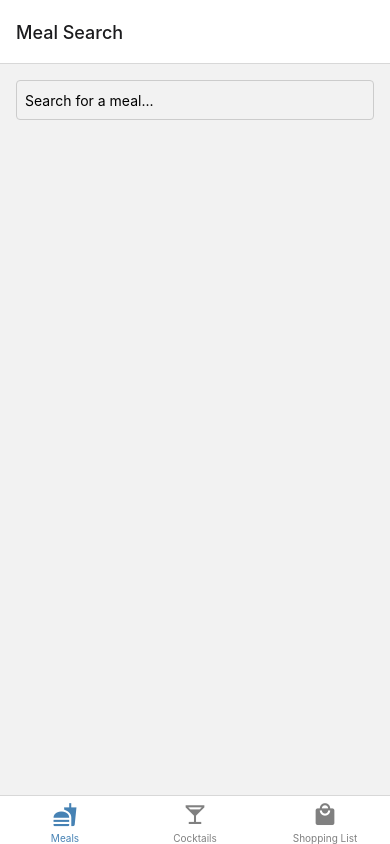
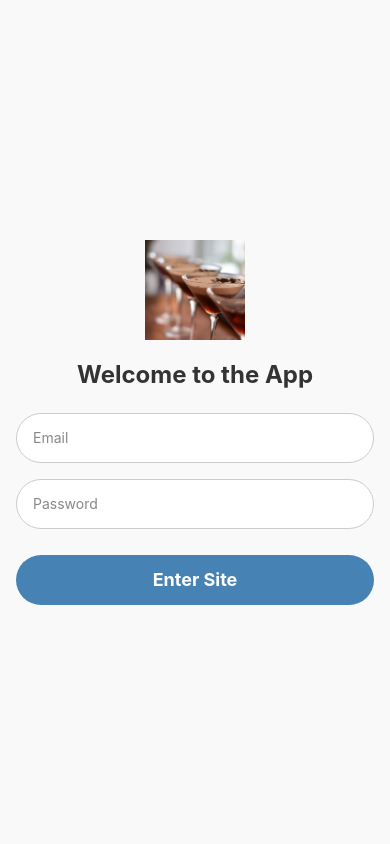
Before and after one commit to n2ojne00/SG8_MobileProject, a React Native app: screen /Login in a window 390 px wide. Built offline with nearby package versions, Linux system fonts and the light colour scheme.

Commit message:
login screen

```diff
--- a/App.js
+++ b/App.js
@@ -4,13 +4,13 @@ import { NavigationContainer } from '@react-navigation/native';
 import { createStackNavigator } from '@react-navigation/stack';
 import { createBottomTabNavigator } from '@react-navigation/bottom-tabs';
 import MaterialCommunityIcons from '@expo/vector-icons/MaterialCommunityIcons';
-
+import MainScreen from './screens/MainScreen'; // Import MainScreen
 import LoginScreen from './screens/LoginScreen';
 import CocktailScreen from './screens/CocktailScreen';
 import CocktailDetailScreen from './screens/CocktailDetailScreen';
 import MealScreen from './screens/MealScreen';
 import MealDetailScreen from './screens/MealDetailScreen';
-import ShoppingListScreen from './screens/ShoppingListScreen'; // Import your new screen
+import ShoppingListScreen from './screens/ShoppingListScreen';
 
 const Stack = createStackNavigator();
 const Tab = createBottomTabNavigator();
@@ -29,9 +29,7 @@ const MealStack = () => (
   </Stack.Navigator>
 );
 
-const App = () => {
-  return (
-    <NavigationContainer>
+const MainApp = () => (
   <Tab.Navigator
     screenOptions={({ route }) => ({
       tabBarIcon: ({ color, size }) => {
@@ -40,8 +38,10 @@ const App = () => {
           iconName = 'food';
         } else if (route.name === 'Cocktails') {
           iconName = 'glass-cocktail';
-            } else if (route.name === 'ShoppingList') { // Add icon for shopping list
+        } else if (route.name === 'ShoppingList') {
           iconName = 'shopping';
+        } else if (route.name === 'Jokes') {
+          iconName = 'emoticon-laugh';
         }
         return <MaterialCommunityIcons name={iconName} size={size} color={color} />;
       },
@@ -53,6 +53,16 @@ const App = () => {
     <Tab.Screen name="Cocktails" component={CocktailStack} options={{ headerShown: false }} />
     <Tab.Screen name="ShoppingList" component={ShoppingListScreen} options={{ title: 'Shopping List' }} />
   </Tab.Navigator>
+);
+
+const App = () => {
+  return (
+    <NavigationContainer>
+      <Stack.Navigator initialRouteName="Login">
+        <Stack.Screen name="Login" component={LoginScreen} options={{ headerShown: false }} />
+        <Stack.Screen name="MainScreen" component={MainScreen} options={{ headerShown: false }} />
+        <Stack.Screen name="MainApp" component={MainApp} options={{ headerShown: false }} />
+      </Stack.Navigator>
     </NavigationContainer>
   );
 };
--- a/screens/LoginScreen.js
+++ b/screens/LoginScreen.js
@@ -1,20 +1,26 @@
 // LoginScreen.js
 import React from 'react';
-import { View, Text, Image, Button, StyleSheet } from 'react-native';
+import { View, Text, Image, TextInput, TouchableOpacity, StyleSheet } from 'react-native';
 
 const LoginScreen = ({ navigation }) => {
-  const handleEnter = () => {
-    navigation.replace('Main');  // Navigate to the MainScreen
-  };
-
   return (
     <View style={styles.container}>
-      <Image
-        source={require('../kuvat/drink.jpg')}
-        style={styles.logo}
+      <Image source={require('../kuvat/drink.jpg')} style={styles.logo} />
+      <Text style={styles.title}>Welcome to the App</Text>
+      <TextInput
+        style={styles.input}
+        placeholder="Email"
+        placeholderTextColor="#888"
       />
-      <Text style={styles.title}>Welcome to the Cocktail App</Text>
-      <Button title="Enter Site" onPress={handleEnter} />
+      <TextInput
+        style={styles.input}
+        placeholder="Password"
+        placeholderTextColor="#888"
+        secureTextEntry
+      />
+      <TouchableOpacity style={styles.button} onPress={() => navigation.navigate('MainScreen')}>
+        <Text style={styles.buttonText}>Enter Site</Text>
+      </TouchableOpacity>
     </View>
   );
 };
@@ -24,19 +30,46 @@ const styles = StyleSheet.create({
     flex: 1,
     justifyContent: 'center',
     alignItems: 'center',
+    backgroundColor: '#f9f9f9',
     padding: 16,
-    backgroundColor: '#f5f5f5',
   },
   logo: {
-    width: 200,
-    height: 200,
+    width: 100,
+    height: 100,
     marginBottom: 20,
   },
   title: {
     fontSize: 24,
     fontWeight: 'bold',
+    marginBottom: 24,
     textAlign: 'center',
-    marginBottom: 24,
+    color: '#333',
+  },
+  input: {
+    width: '100%',
+    height: 50,
+    borderColor: '#ccc',
+    borderWidth: 1,
+    borderRadius: 25,
+    paddingHorizontal: 16,
+    marginBottom: 16,
+    backgroundColor: '#fff',
+    elevation: 2,
+  },
+  button: {
+    width: '100%',
+    height: 50,
+    borderRadius: 25,
+    backgroundColor: 'steelblue',
+    justifyContent: 'center',
+    alignItems: 'center',
+    marginTop: 10,
+    elevation: 5,
+  },
+  buttonText: {
+    color: '#fff',
+    fontWeight: 'bold',
+    fontSize: 18,
   },
 });
 
--- a/screens/MainScreen.js
+++ b/screens/MainScreen.js
@@ -1,20 +1,12 @@
 // MainScreen.js
 import React from 'react';
-import { View, Text, Button, StyleSheet } from 'react-native';
+import { View, Text, StyleSheet } from 'react-native';
 
-const MainScreen = ({ navigation }) => {
+const MainScreen = () => {
   return (
     <View style={styles.container}>
-      <Text style={styles.title}>Welcome to the Main Screen</Text>
-      <Button
-        title="Go to Cocktail Search"
-        onPress={() => navigation.navigate('Cocktail')}
-      />
-      <Button
-        title="Go to Meal Search"
-        onPress={() => navigation.navigate('Meal')}
-        style={styles.buttonSpacing}
-      />
+      <Text style={styles.title}>Main Screen</Text>
+      <Text>Welcome to the Main Screen!</Text>
     </View>
   );
 };
@@ -24,16 +16,11 @@ const styles = StyleSheet.create({
     flex: 1,
     justifyContent: 'center',
     alignItems: 'center',
-    padding: 16,
+    backgroundColor: '#f9f9f9',
   },
   title: {
     fontSize: 24,
     fontWeight: 'bold',
-    textAlign: 'center',
-    marginBottom: 24,
-  },
-  buttonSpacing: {
-    marginTop: 16,
   },
 });
 
```
Lines whose indentation alone changed are shown as unchanged.
